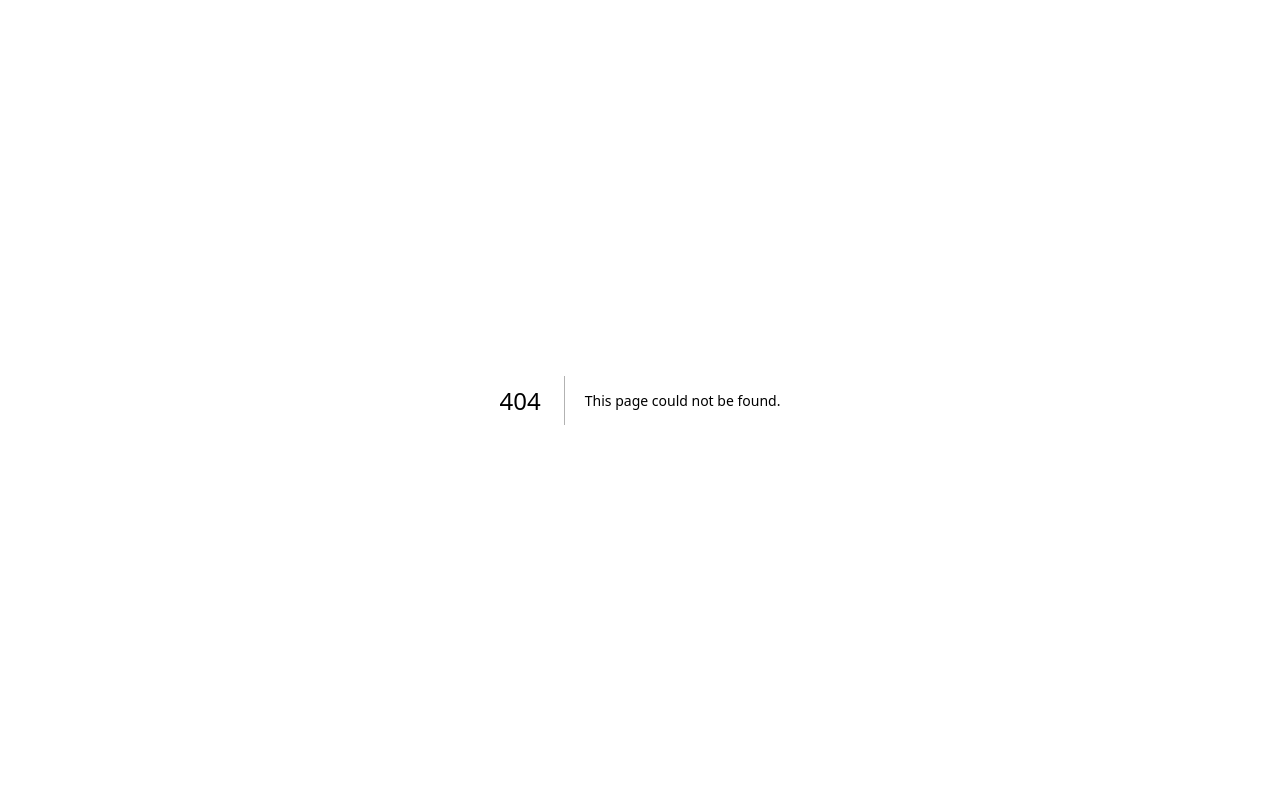
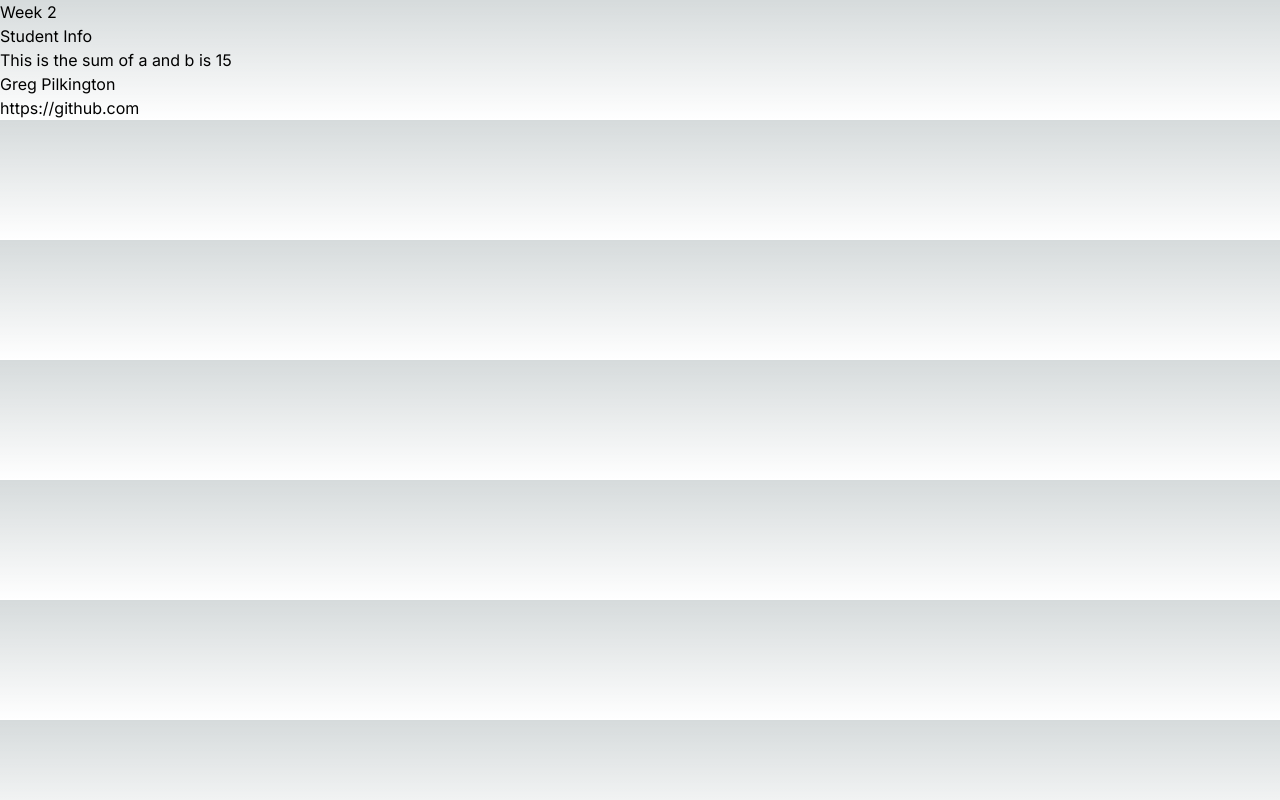
Before and after one commit to GregPilk/cprg306-assignments, a Next.js app: page /week-2 in a window 1280 px wide. Before the commit this address had no page. Built offline with nearby package versions, Linux system fonts and the light colour scheme.

Commit message:
week 2
completed

```diff
--- a/app/layout.js
+++ b/app/layout.js
@@ -4,7 +4,7 @@ import './globals.css'
 const inter = Inter({ subsets: ['latin'] })
 
 export const metadata = {
-  title: 'Create Next App',
+  title: 'CPRG306 - Assignments',
   description: 'Generated by create next app',
 }
 
--- a/app/page.js
+++ b/app/page.js
@@ -1,3 +1,19 @@
+import Link from "next/link";
+
 export default function Page(){
-  return <main class='text -2xl text-red-800 font-serif'> Hello World!</main>;
+  return(
+    <div>
+      <main >
+        <h1 class='text -2xl text-red-800 font-serif'>Web Dev 2 Assignments</h1>Hello World!
+        <ul>
+          <li>
+            <Link href="week-2">Week 2</Link>
+          </li>
+        </ul>
+      </main>
+
+    </div>
+
+  );
+
 }
--- /dev/null
+++ b/app/week-2/heading.js
@@ -0,0 +1,3 @@
+export function Heading(){
+    return <h1>Week 2</h1>;
+}
--- /dev/null
+++ b/app/week-2/page.js
@@ -0,0 +1,16 @@
+import { Heading } from "./heading";
+import { StudentInfo } from "./student-info";
+
+export default function Page(){
+    let a = 5;
+    let b = 10;
+    let c = a + b;
+    return(
+        <main>
+            <Heading />
+            <h1>Student Info</h1>
+            <p>This is the sum of a and b is {c}</p>
+            <StudentInfo />
+        </main>
+    );
+}
--- /dev/null
+++ b/app/week-2/student-info.js
@@ -0,0 +1,11 @@
+export function StudentInfo() {
+    return (
+        <div>
+            <p>Greg Pilkington</p>
+            <p>
+                <a href="https://github.com/GregPilk">https://github.com</a>
+            </p>
+        </div>
+    );
+
+}
```
